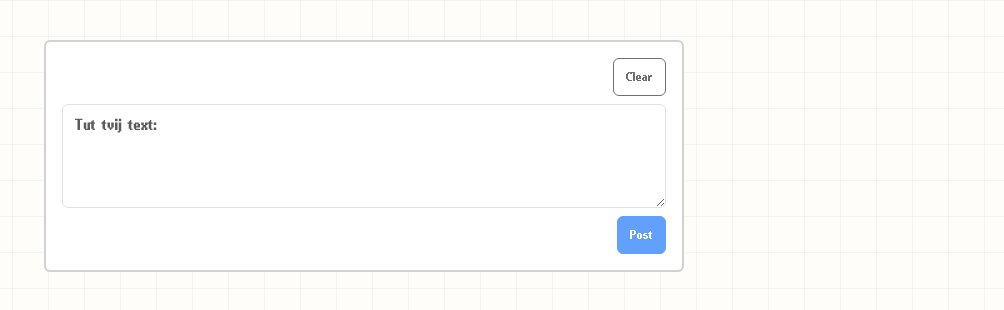
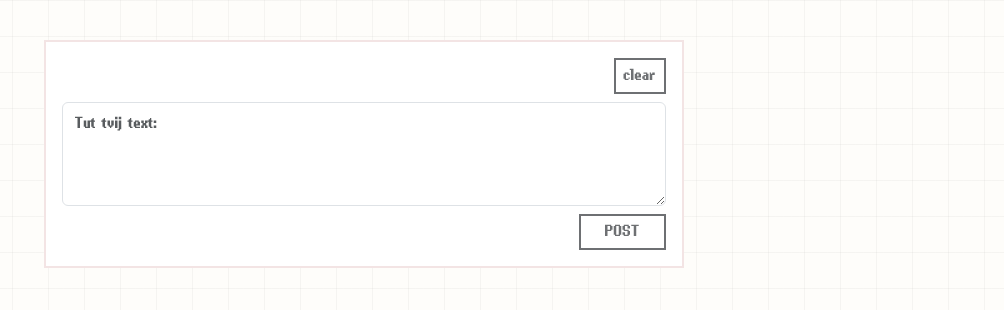
Before and after one commit to ang-vid/Forum-App, a React (Vite) app: page / in a window 1280 px wide. Shown: the top 310 px of the page, without its empty margins (276-1280 px from the left). Built offline with nearby package versions, Linux system fonts and the light colour scheme.

Commit message:
feat: added some style elements

```diff
--- a/package.json
+++ b/package.json
@@ -17,6 +17,7 @@
     "react-dom": "^19.2.6",
     "react-router": "^7.15.1",
     "react-router-dom": "^6.30.3",
+    "react-youtube": "^10.1.0",
     "tailwindcss": "^4.3.0"
   },
   "devDependencies": {
--- a/src/components/CommentCard.tsx
+++ b/src/components/CommentCard.tsx
@@ -10,13 +10,24 @@ type Props = {
 function CommentCard({ id, text, onDelete }: Props) {
   return (
     <div className="card w-100 mb-3 ">
-      <div className="card-body d-flex align-items-center justify-content-between gap-3">
-        <p className="mb-2">{linkifyText(text)}</p>
-        <div className="btn-group">
+      <div className="card-body d-flex flex-column align-items-start gap-3">
+        <p
+          className="mb-2"
+          style={{
+            minWidth: 0,
+            whiteSpace: "pre-wrap",
+            wordBreak: "break-word",
+            overflowWrap: "break-word",
+          }}
+        >
+          {linkifyText(text)}
+        </p>
+
+        <div className="btn-group mt-2">
           <button type="button" className="btn btn-outline-danger btn-sm" onClick={() => onDelete?.(id)}>
             Delete
           </button>
-          <Link to={`/post/${id}`} state={{ text }} className="btn btn-outline-secondary btn-sm py-3">
+          <Link to={`/post/${id}`} state={{ text }} className="btn btn-outline-secondary btn-sm">
             View
           </Link>
         </div>
--- a/src/components/InputCommentCard.tsx
+++ b/src/components/InputCommentCard.tsx
@@ -30,14 +30,14 @@ function InputCommentCard() {
   return (
     <div className="absolute inset-0 h-full w-full bg-[#FEFDFA] bg-[linear-gradient(to_right,#80808012_1px,transparent_1px),linear-gradient(to_bottom,#80808012_1px,transparent_1px)] bg-size-[36px_36px]">
     <div className="d-flex flex-column align-items-center gap-3  mt-10">
-      <div className="card w-50 p-3 border-solid border-2 border-brown-500">
+      <div className="card w-50 p-3">
         <button
           onClick={() => setText("")}
           type="button"
           disabled={!text.trim()}
-          className="btn place-self-end mb-2 text-sm text-gray-500 hover:text-gray-700"
+          className="btn place-self-end mb-2 px-2"
         >
-          Clear
+          clear
         </button>
         <textarea
           className="form-control"
@@ -53,9 +53,9 @@ function InputCommentCard() {
           onClick={addPost}
           type="button"
           disabled={!text.trim() || text.length > maxCommentLength}
-          className="btn btn-primary place-self-end mt-2"
+          className="btn place-self-end mt-2 px-4"
         >
-          Post
+          POST
         </button>
 
 
--- a/src/helpers/linkifyText.tsx
+++ b/src/helpers/linkifyText.tsx
@@ -1,4 +1,4 @@
-
+import { isYoutubeLink } from "../helpers/youtubeEmbed";
 
 const urlRegex = /((?:https?:\/\/|www\.)[^\s]+)/gi;
 
@@ -11,9 +11,11 @@ export function linkifyText(text: string): React.ReactNode {
     const isUrl = part.match(urlRegex);
     if (isUrl) {
       const href = /^https?:\/\//i.test(part) ? part : `https://${part}`;
+      if (isYoutubeLink(href)) {
+        console.log("YouTube link detected:", href);
+      }
       return (
-        // before for some reason using tailwind text-pink-500 underline wasnt working?????
-        <a key={index} href={href} target="_blank" rel="noopener noreferrer" style={{ color: "#F1A9C1", textDecoration: "underline" }}>
+        <a key={index} href={href} target="_blank" rel="noopener noreferrer" className="!text-red-200 !underline">
           {part}
         </a>
       );
--- a/src/helpers/setComments.tsx
+++ b/src/helpers/setComments.tsx
@@ -1,6 +1,6 @@
 import { useState, useEffect } from "react";
 
-
+// izmenit na useComments
 export function setComments() {
   const [comments, setComments] = useState<string[]>(() => {
     const saved = localStorage.getItem("PostedComments");
--- /dev/null
+++ b/src/helpers/youtubeEmbed.tsx
@@ -0,0 +1,5 @@
+const youtubeRegex =/^(?:https?:\/\/)?(?:www\.)?(?:youtube\.com\/watch\?v=([a-zA-Z0-9_]+)|youtu\.be\/([a-zA-Z\d_]+))(?:&.*)?$/;
+
+export function isYoutubeLink(link: string): boolean {
+  return youtubeRegex.test(link);
+}
--- a/src/index.css
+++ b/src/index.css
@@ -17,3 +17,17 @@ body {
     linear-gradient(to bottom, #80808012 1px, transparent 1px);
   background-size: 24px 24px;
 }
+
+.btn {
+  border-radius: 0 !important;
+  border: 2px solid !important;
+  font-size: 20px;
+  padding-top: 1px !important;
+  padding-bottom: 1px !important;
+}
+
+.card {
+  border-radius: 0 !important;
+  border: 2px solid !important;
+  border-color: #ebd1d194 !important;
+}
--- a/src/pages/PostDetail.tsx
+++ b/src/pages/PostDetail.tsx
@@ -2,11 +2,12 @@ import { useLocation } from "react-router-dom";
 import { linkifyText } from "../helpers/linkifyText";
 
 export default function PostDetail() {
+  // useSearchParams -> get id -> get comment from LS by id -> display comment
   const { text } = useLocation().state as { text: string };
 
   return (
     <div className="absolute inset-0 h-full w-full bg-[#FEFDFA] bg-[linear-gradient(to_right,#80808012_1px,transparent_1px),linear-gradient(to_bottom,#80808012_1px,transparent_1px)] bg-size-[36px_36px]">
-      <div className="card w-100 m-10 p-3 border-solid border-2 border-brown-500 ">
+      <div className="card w-100 m-10 p-3">
         <div className="card-body d-flex align-items-center justify-content-between gap-3">
           <p className="card-text flex-grow-1 fontsize: 16px;text-break minWidth: 0,overflowWrap: 'break-word'" style={{ minWidth: 0 }}>
             {linkifyText(text)}
@@ -16,3 +17,12 @@ export default function PostDetail() {
     </div>
   );
 }
+
+
+// create component LinfiedText -> props text: string;
+// in the component
+// map - split by space
+// const segments = mapToSegments(text) -> [{ type: "text", content: "some text" }, { type: "link", content: "http://example.com" }, { type: "ytLink", content: "http://example.com" }]
+// create REGEX for youtube link -> youtube.com, youtu.be, m.youtube.com
+// segments.map((segment) => )
+// YoutubeEmbed -> contains iframe logic, props -> video id
```
Also changed, not shown: 1 other file (tests, documents, lock files or other folders).
